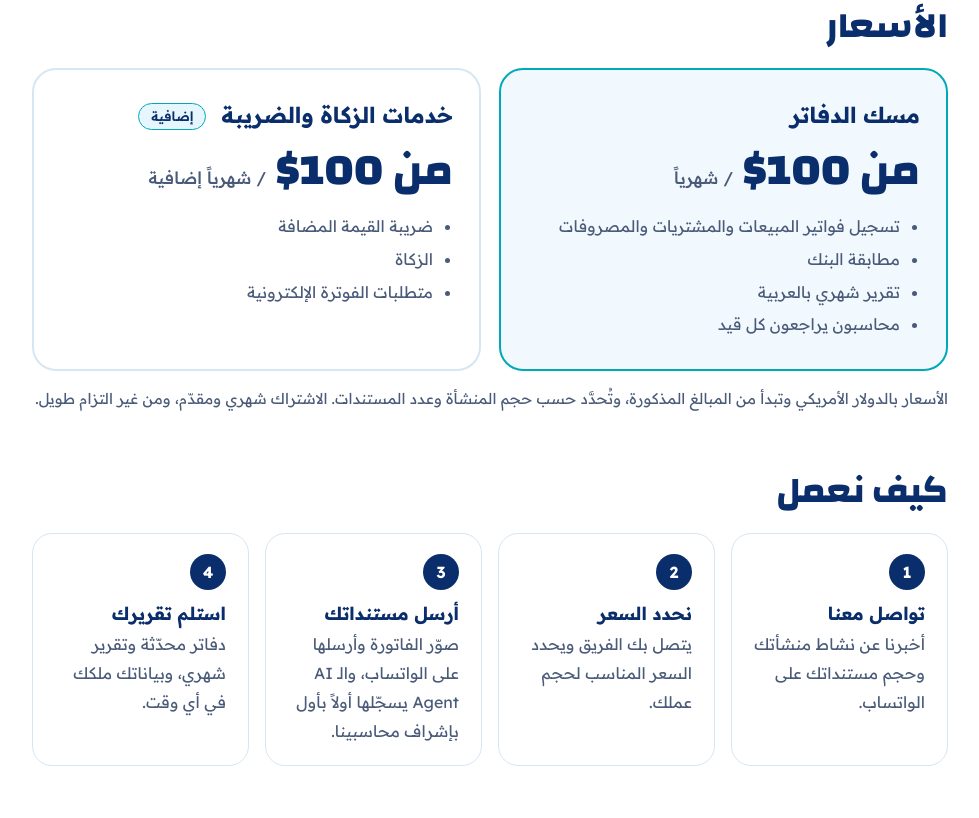
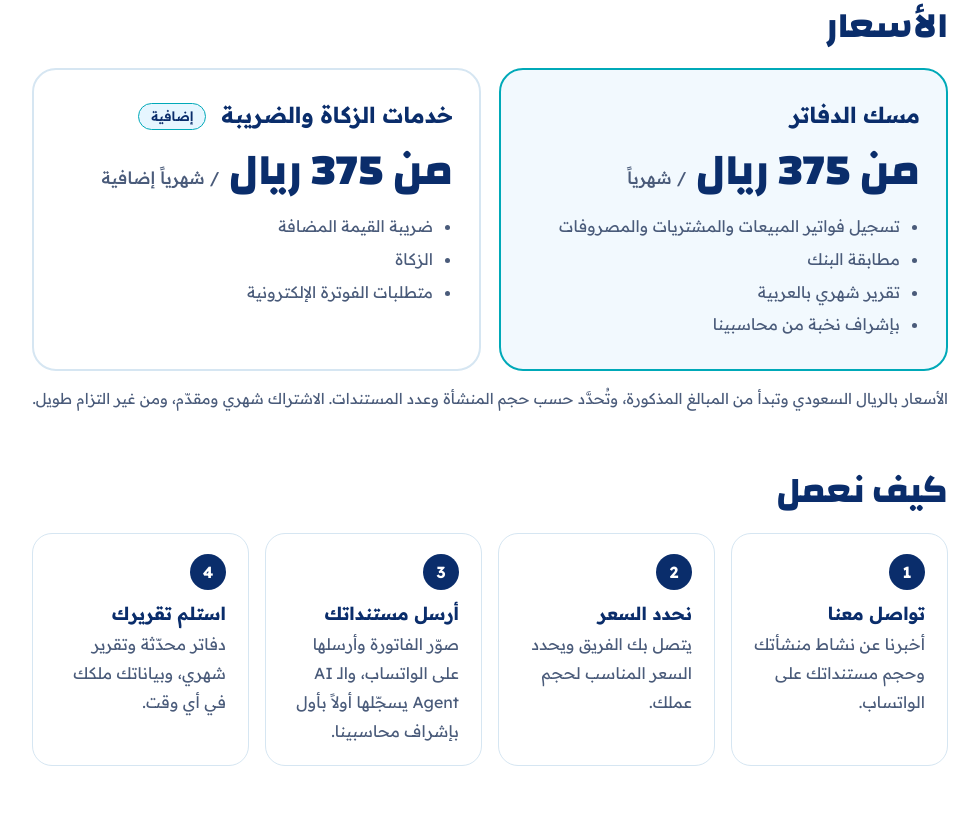
Before and after one commit to ghsh2008/bashkateb, a plain HTML site: page sa.html in a window 1280 px wide. Shown: the part 1202-2020 px from the top of the page, without its empty margins (150-1129 px from the left). Drawn offline with Linux system fonts and the light colour scheme.

Commit message:
Saudi page: prices in riyals (375 SAR) instead of dollars
Co-Authored-By: Claude Fable 5.2 <noreply@anthropic.com>
Claude-Session: https://claude.ai/code/session_017dNYqksagkYco8pyZcxA8v

```diff
--- a/sa.html
+++ b/sa.html
@@ -4,12 +4,12 @@
 <meta charset="utf-8">
 <meta name="viewport" content="width=device-width,initial-scale=1">
 <title>باشكاتب للمنشآت في السعودية — AI Agent محاسب منشأتك الذكي بإشراف نخبة من محاسبينا</title>
-<meta name="description" content="AI Agent محاسب منشأتك الذكي، بإشراف نخبة من محاسبينا. مسك الدفاتر من 100 دولار شهرياً، وخدمات الزكاة والضريبة كخدمة إضافية. تواصل معنا على الواتساب.">
+<meta name="description" content="AI Agent محاسب منشأتك الذكي، بإشراف نخبة من محاسبينا. مسك الدفاتر من 375 ريال شهرياً، وخدمات الزكاة والضريبة كخدمة إضافية. تواصل معنا على الواتساب.">
 <link rel="canonical" href="https://bashkateb.net/sa">
 <meta property="og:url" content="https://bashkateb.net/sa">
 <meta property="og:image" content="https://bashkateb.net/assets/social-avatar-1080.png">
 <meta property="og:title" content="باشكاتب — AI Agent محاسب منشأتك الذكي، بإشراف نخبة من محاسبينا">
-<meta property="og:description" content="AI Agent محاسب منشأتك الذكي، بإشراف نخبة من محاسبينا. مسك الدفاتر من 100 دولار شهرياً، وخدمات الزكاة والضريبة كخدمة إضافية.">
+<meta property="og:description" content="AI Agent محاسب منشأتك الذكي، بإشراف نخبة من محاسبينا. مسك الدفاتر من 375 ريال شهرياً، وخدمات الزكاة والضريبة كخدمة إضافية.">
 <meta name="theme-color" content="#061E4A">
 <link rel="icon" href="/favicon.ico" sizes="any"><link rel="icon" type="image/svg+xml" href="/assets/bashkateb-icon.svg"><link rel="apple-touch-icon" href="/assets/icon-180.png">
 <link rel="preconnect" href="https://fonts.googleapis.com"><link rel="preconnect" href="https://fonts.gstatic.com" crossorigin>
@@ -88,16 +88,16 @@ footer a{text-decoration:none}
 <div class="plans">
   <div class="plan hot">
     <h3>مسك الدفاتر</h3>
-    <div class="price">من 100$ <small>/ شهرياً</small></div>
-    <ul><li>تسجيل فواتير المبيعات والمشتريات والمصروفات</li><li>مطابقة البنك</li><li>تقرير شهري بالعربية</li><li>محاسبون يراجعون كل قيد</li></ul>
+    <div class="price">من 375 ريال <small>/ شهرياً</small></div>
+    <ul><li>تسجيل فواتير المبيعات والمشتريات والمصروفات</li><li>مطابقة البنك</li><li>تقرير شهري بالعربية</li><li>بإشراف نخبة من محاسبينا</li></ul>
   </div>
   <div class="plan">
     <h3>خدمات الزكاة والضريبة <span class="tag">إضافية</span></h3>
-    <div class="price">من 100$ <small>/ شهرياً إضافية</small></div>
+    <div class="price">من 375 ريال <small>/ شهرياً إضافية</small></div>
     <ul><li>ضريبة القيمة المضافة</li><li>الزكاة</li><li>متطلبات الفوترة الإلكترونية</li></ul>
   </div>
 </div>
-<p class="note">الأسعار بالدولار الأمريكي وتبدأ من المبالغ المذكورة، وتُحدَّد حسب حجم المنشأة وعدد المستندات. الاشتراك شهري ومقدّم، ومن غير التزام طويل.</p>
+<p class="note">الأسعار بالريال السعودي وتبدأ من المبالغ المذكورة، وتُحدَّد حسب حجم المنشأة وعدد المستندات. الاشتراك شهري ومقدّم، ومن غير التزام طويل.</p>
 
 <h2>كيف نعمل</h2>
 <ol class="steps">
@@ -116,7 +116,7 @@ footer a{text-decoration:none}
 
 <section class="cta">
   <h2>المستقبل صار عندك.</h2>
-  <p>ابدأ من 100 دولار شهرياً. أرسل لنا رسالة، ويتواصل معك الفريق لتحديد السعر المناسب لمنشأتك.</p>
+  <p>ابدأ من 375 ريال شهرياً. أرسل لنا رسالة، ويتواصل معك الفريق لتحديد السعر المناسب لمنشأتك.</p>
   <a class="btn" href="https://wa.me/201281730999?text=%D8%A3%D8%B1%D8%BA%D8%A8%20%D8%A8%D9%85%D8%B9%D8%B1%D9%81%D8%A9%20%D8%AA%D9%81%D8%A7%D8%B5%D9%8A%D9%84%20%D8%A8%D8%A7%D8%B4%D9%83%D8%A7%D8%AA%D8%A8%20%D9%84%D9%84%D8%B3%D8%B9%D9%88%D8%AF%D9%8A%D8%A9"><svg viewBox="0 0 24 24" aria-hidden="true"><path fill="currentColor" d="M12 2a10 10 0 0 0-8.6 15.1L2 22l5-1.3A10 10 0 1 0 12 2zm5.3 14.1c-.2.6-1.3 1.2-1.8 1.2-.5.1-1 .2-3.3-.7-2.8-1.2-4.5-4-4.7-4.2-.1-.2-1.1-1.5-1.1-2.8s.7-2 1-2.3c.2-.2.5-.3.7-.3h.5c.2 0 .4 0 .6.5l.9 2.1c.1.2.1.4 0 .6l-.4.6-.4.4c-.1.2-.3.3-.1.6.2.3.8 1.3 1.7 2.1 1.2 1 2.1 1.4 2.4 1.5.3.1.5.1.6-.1l.8-1c.2-.3.4-.2.6-.1l2 1c.3.1.5.2.5.3.1.2.1.7-.1 1.2z"/></svg>تواصل معنا على الواتساب</a>
 </section>
 
```
